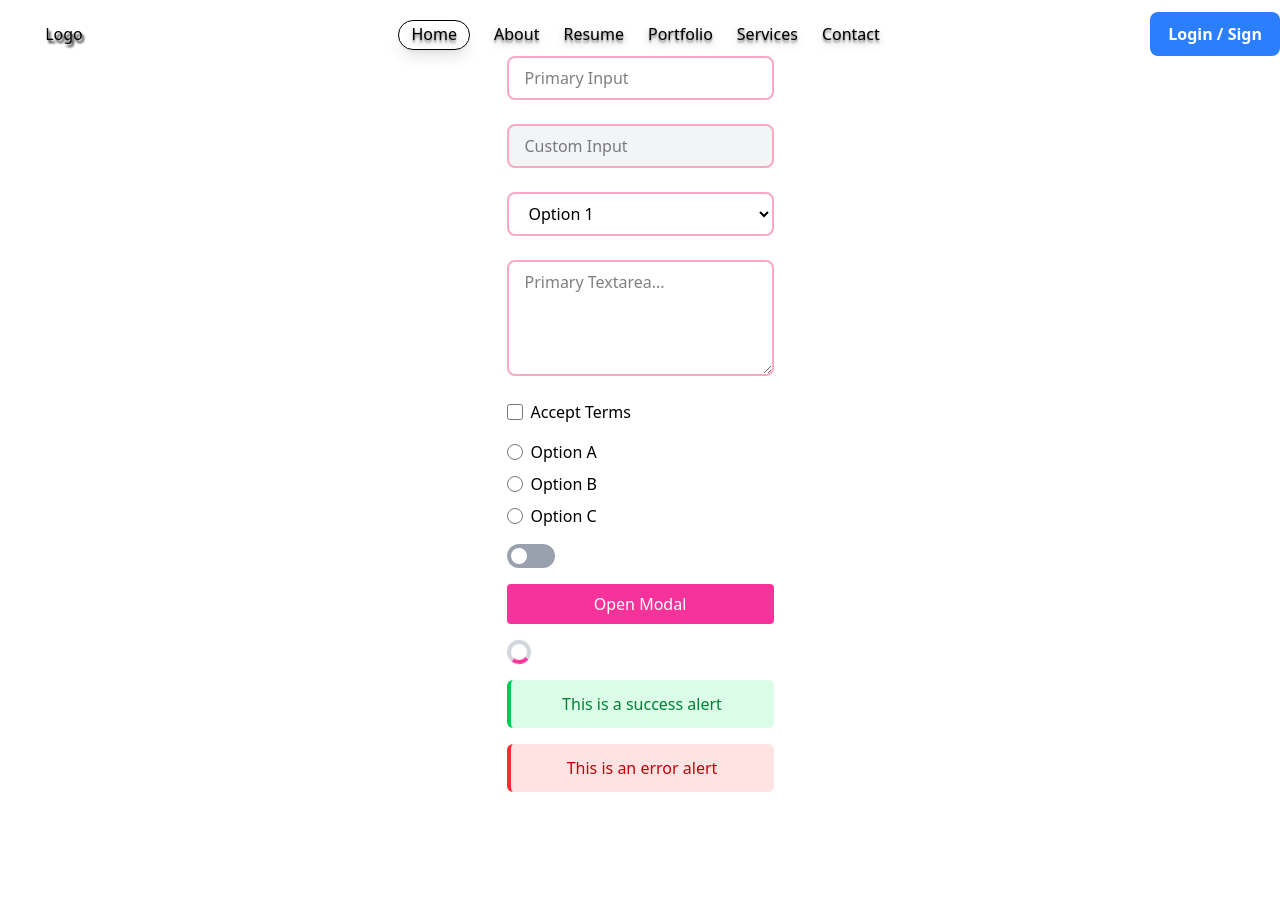
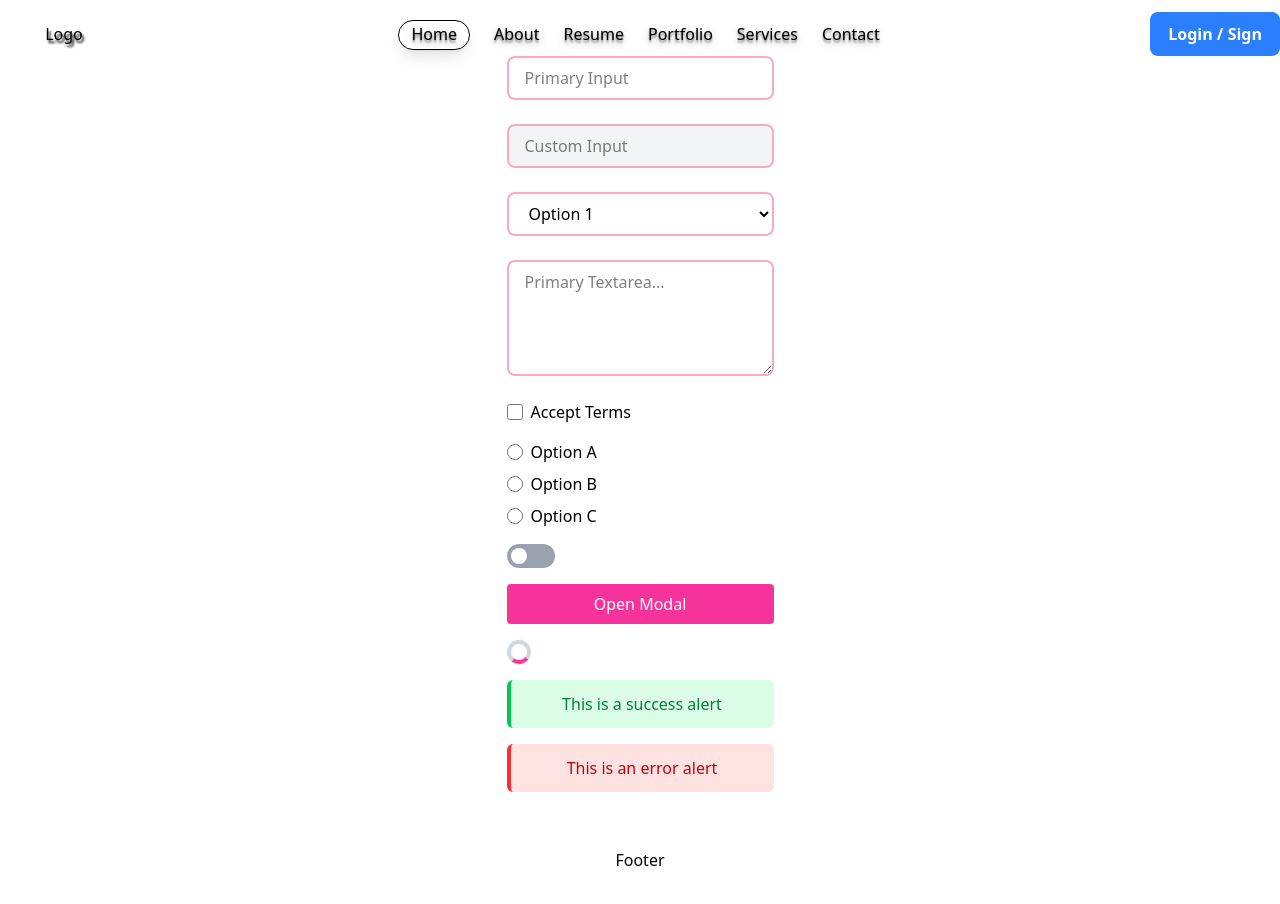
Before and after one commit to awaisfaryad25/react-basic-project, a React (Vite) app: page / in a window 1280 px wide. Before the commit the page ends 880 px from the top, so only its background shows below. Built offline with nearby package versions, Linux system fonts and the light colour scheme.

Commit message:
add footer component

```diff
--- a/src/pages/About.jsx
+++ b/src/pages/About.jsx
@@ -4,8 +4,6 @@
 
 
 const About = ({ id }) => {
-
-
 
   return (
     <div id={id}>
--- a/src/pages/MainLayout.jsx
+++ b/src/pages/MainLayout.jsx
@@ -2,7 +2,7 @@
 
 import { Outlet } from 'react-router-dom';
 import Navbar from '../components/global/Navbar';
-// import Footer from '../components/global/Footer';
+import Footer from '../components/global/Footer';
 
 const MainLayout = () => {
   return (
@@ -11,7 +11,7 @@ const MainLayout = () => {
       <div className="">
         <Outlet />
       </div>
-      {/* <Footer /> */}
+      <Footer />
     </>
   )
 }
```
